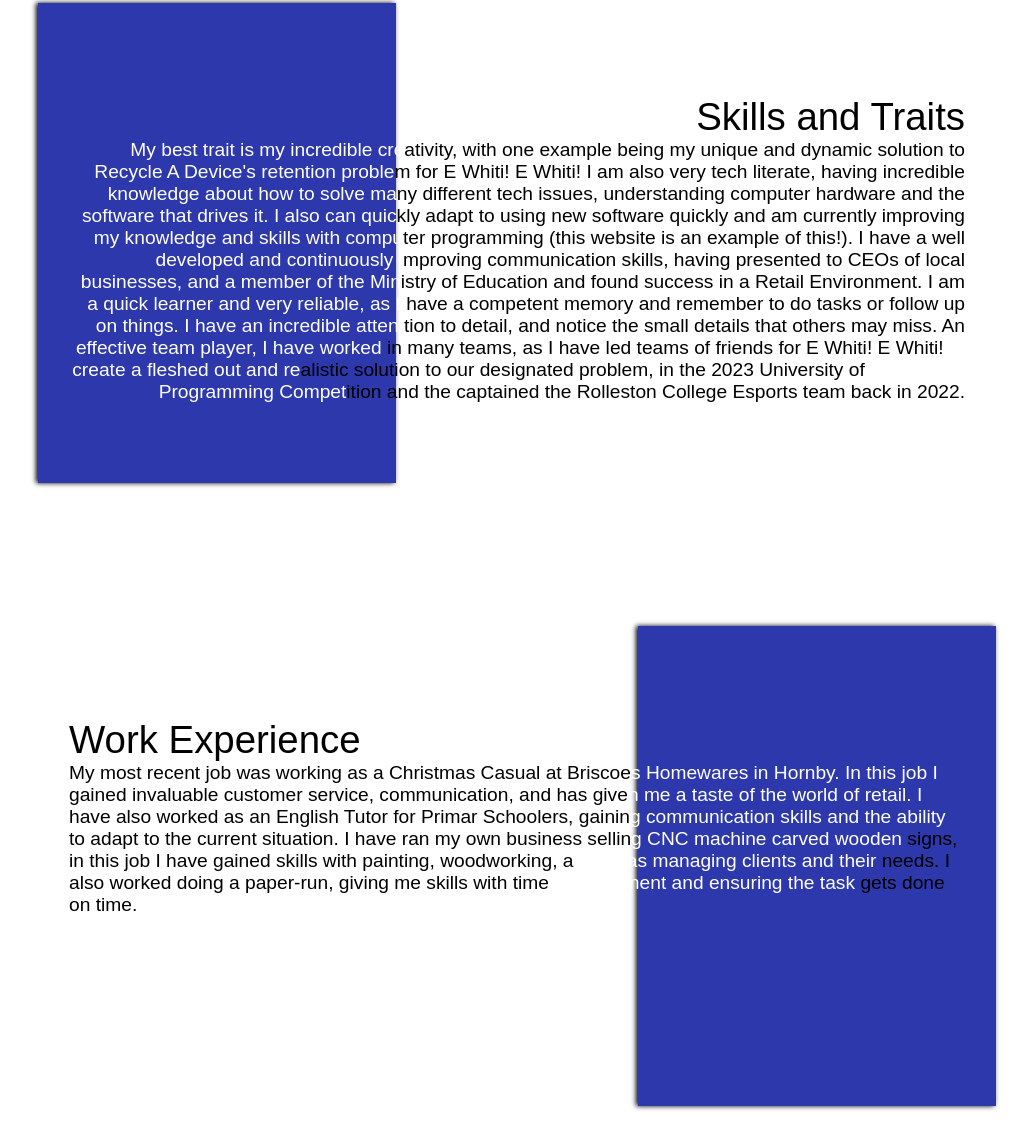
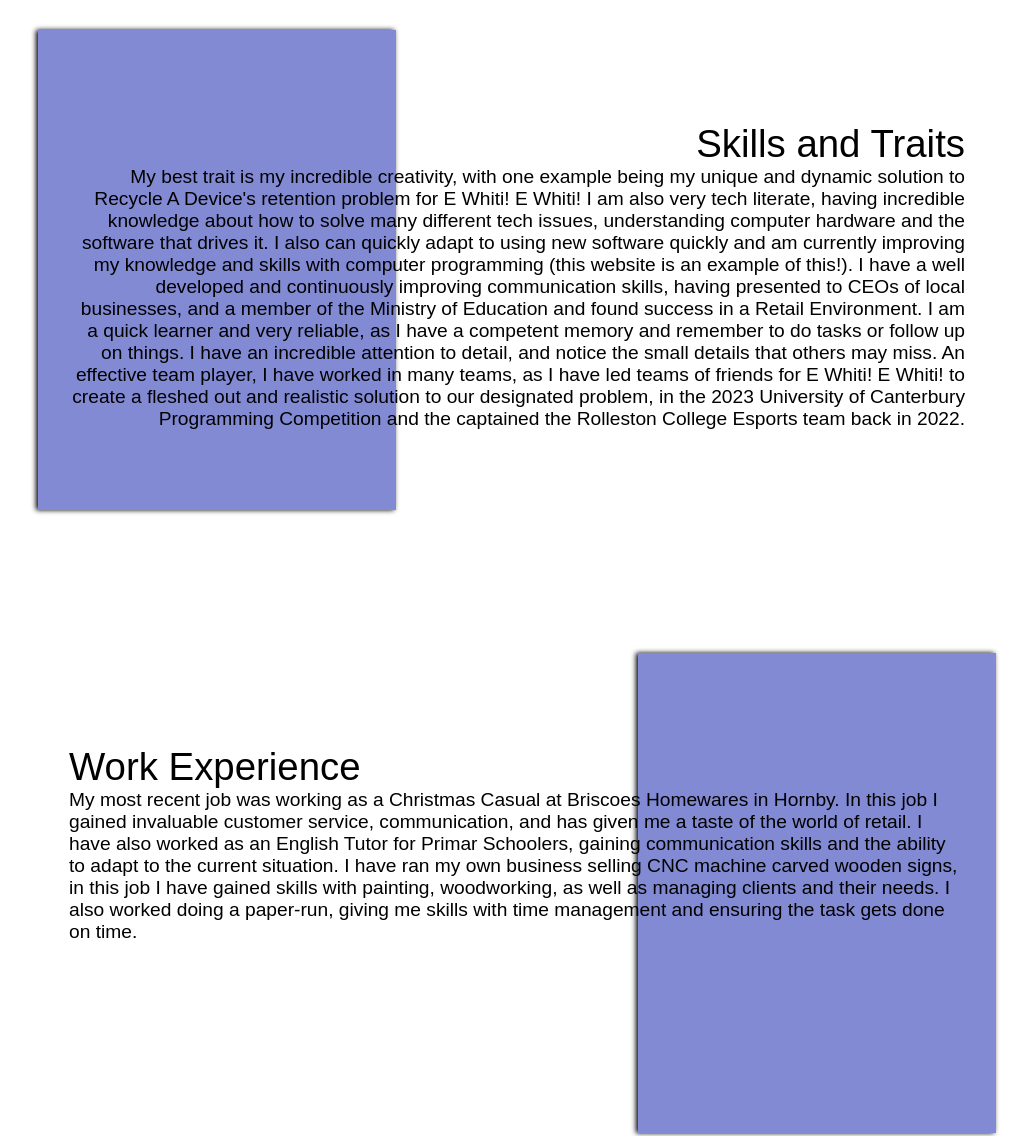
Before and after one commit to Creature-Keamon/Portfolio-Website, a plain HTML site: page About.html in a window 1280 px wide. Shown: the part 1323-2459 px from the top of the page, without its empty margins (213-1242 px from the left). Drawn offline with Linux system fonts and the light colour scheme.

Commit message:
no more white text :(

```diff
--- a/About.html
+++ b/About.html
@@ -165,7 +165,7 @@
         margin-top: -40%;
         width: 40%;
         height: 90%;
-        background-color: #2C38AB;
+        background-color: #828ad3;
         position: relative;
         z-index: 0;
         animation: 2s ease-out 0s 1 slideInFromTop;
@@ -177,7 +177,7 @@
         margin-top: -40%;
         width: 40%;
         height: 90%;
-        background-color: #2C38AB;
+        background-color: #828ad3;
         position: relative;
         z-index: 0;
         animation: 2s ease-out 0s 1 slideInFromTop;
@@ -257,10 +257,8 @@
                 <div class="left-wrapper">
                     <p class="about-title">Academics</p>
                     <a class="about-text">
-                        <span style="color:black">As a student at Rolleston College, I achieved: NCEA Level 3 Endo</span><span style="color:white">rsed with Excellence, NCEA Level 2</span>
-                        <span style="color:black">Endorsed with Excellence, NCEA Level 1 Endorsed with Merit. I w</span><span style="color:white">as also a student leader in my final as </span>
-                        <span style="color:black" > well as a peer support leader.</span>
-                    </a>
+                        <span style="color:black">As a student at Rolleston College, I achieved: NCEA Level 3 Endorsed with Excellence, NCEA Level 2 Endorsed with Excellence, NCEA Level 1 Endorsed with Merit.
+                            I was also a student leader in my final as well as a peer support leader.</span>
                 </div>
                 <div class="image-insert-left"></div>
             </div>
@@ -269,18 +267,18 @@
                 <div class="right-wrapper">
                     <p class="about-title">Skills and Traits</p>
                     <a class="about-text">
-                        </span><span style="color:white">My best trait is my incredible cre</span><span style="color: black;">ativity, with one example being my unique and dynamic solution to </span>
-                        </span><span style="color:white">Recycle A Device's retention proble</span><span style="color: black;">m for E Whiti! E Whiti! I am also very tech literate, having incredible </span>
-                        </span><span style="color:white">knowledge about how to solve ma</span><span style="color: black;">ny different tech issues, understanding computer hardware and the </span>
-                        </span><span style="color:white">software that drives it. I also can quic</span><span style="color: black;">kly adapt to using new software quickly and am currently improving </span>
-                        </span><span style="color:white">my knowledge and skills with compu</span><span style="color: black;">ter programming (this website is an example of this!). I have a well </span>
-                        </span><span style="color:white"> developed and continuously i</span><span style="color: black;">mproving communication skills, having presented to CEOs of local </span>
-                        </span><span style="color:white">businesses, and a member of the Min</span><span style="color: black;">istry of Education and found success in a Retail Environment. I am </span>
-                        </span><span style="color:white">a quick learner and very reliable, as I</span><span style="color: black;"> have a competent memory and remember to do tasks or follow up </span>
-                        </span><span style="color:white">on things. I have an incredible atten</span><span style="color: black;"> tion to detail, and notice the small details that others may miss. An </span>
-                        </span><span style="color:white">effective team player, I have worked </span><span style="color: black;">in many teams, as I have led teams of friends for E Whiti! E Whiti! </span>
-                        </span><span style="color:white">to create a fleshed out and re</span><span style="color: black;">alistic solution to our designated problem, in the 2023 University of  </span>
-                        </span><span style="color:white">Canterbury Programming Compet</span><span style="color: black;">ition and the captained the Rolleston College Esports team back in 2022. </span>
+                       <span style="color: black;">My best trait is my incredible creativity, with one example being my unique and dynamic solution to </span>
+                       <span style="color: black;">Recycle A Device's retention problem for E Whiti! E Whiti! I am also very tech literate, having incredible </span>
+                       <span style="color: black;">knowledge about how to solve many different tech issues, understanding computer hardware and the </span>
+                       <span style="color: black;">software that drives it. I also can quickly adapt to using new software quickly and am currently improving </span>
+                       <span style="color: black;">my knowledge and skills with computer programming (this website is an example of this!). I have a well </span>
+                       <span style="color: black;"> developed and continuously improving communication skills, having presented to CEOs of local </span>
+                       <span style="color: black;">businesses, and a member of the Ministry of Education and found success in a Retail Environment. I am </span>
+                       <span style="color: black;">a quick learner and very reliable, as I have a competent memory and remember to do tasks or follow up </span>
+                       <span style="color: black;">on things. I have an incredible attention to detail, and notice the small details that others may miss. An </span>
+                       <span style="color: black;">effective team player, I have worked in many teams, as I have led teams of friends for E Whiti! E Whiti! </span>
+                       <span style="color: black;">to create a fleshed out and realistic solution to our designated problem, in the 2023 University of  </span>
+                       <span style="color: black;">Canterbury Programming Competition and the captained the Rolleston College Esports team back in 2022. </span>
                     </a>
                 </div>
                 <div class="image-insert-right"></div>
@@ -290,12 +288,12 @@
                 <div class="left-wrapper">
                     <p class="about-title">Work Experience</p>
                     <a class="about-text">
-                        <span style="color:black">My most recent job was working as a Christmas Casual at Briscoe</span><span style="color:white">s Homewares in Hornby. In this job I</span>
-                        <span style="color:black"> gained invaluable customer service, communication, and has give</span><span style="color:white">n me a taste of the world of retail. I </span>
-                        <span style="color:black">have also worked as an English Tutor for Primar Schoolers, gainin</span><span style="color:white">g communication skills and the ability </span>
-                        <span style="color:black">to adapt to the current situation. I have ran my own business sellin</span><span style="color:white">g CNC machine carved wooden </span>
-                        <span style="color:black">signs, in this job I have gained skills with painting, woodworking, a</span><span style="color:white">s well as managing clients and their </span>
-                        <span style="color:black">needs. I also worked doing a paper-run, giving me skills with time</span><span style="color:white"> management and ensuring the task </span>
+                        <span style="color:black">My most recent job was working as a Christmas Casual at Briscoes Homewares in Hornby. In this job I</span>
+                        <span style="color:black"> gained invaluable customer service, communication, and has given me a taste of the world of retail. I</span>
+                        <span style="color:black">have also worked as an English Tutor for Primar Schoolers, gaining communication skills and the ability </span>
+                        <span style="color:black">to adapt to the current situation. I have ran my own business selling CNC machine carved wooden </span>
+                        <span style="color:black">signs, in this job I have gained skills with painting, woodworking, as well as managing clients and their </span>
+                        <span style="color:black">needs. I also worked doing a paper-run, giving me skills with time management and ensuring the task </span>
                         <span style="color:black">gets done on time.</span>
 
                     </a>
@@ -307,19 +305,11 @@
                 <div class="right-wrapper">
                     <p class="about-title">Extra Curriculars</p>
                     <a class="about-text">
-                        <span style="color:white"></span><span style="color:black">I have particpated in many extracurriculars, from being a student leader at Rolleston College, to particpating in
+                        <span style="color:black">I have particpated in many extracurriculars, from being a student leader at Rolleston College, to particpating in
                         the first University of Canterbury Game Jam and their Programming Competition in 2023. I have exhibited my Young Enterprise Scheme business at the Christchurch Innovation Expo, participated
                         in Core Education's E Whiti! E Whiti! programme 2 years in a row, as well as being one of 10 foundation students for it. I captained the Rolleston College League of Legends Team in 2022, and ran
                         frequent training sessions, not just for the team but for anyone interested in learning.
                         </span>
-                        <span style="color:white"></span><span style="color:black"></span>
-                        <span style="color:white"></span><span style="color:black"></span>
-                        <span style="color:white"></span><span style="color:black"></span>
-                        <span style="color:white"></span><span style="color:black"></span>
-                        <span style="color:white"></span><span style="color:black"></span>
-                        <span style="color:white"></span><span style="color:black"></span>
-                        <span style="color:white"></span><span style="color:black"></span>
-
                     </a>
                 </div>
                 <div class="image-insert-right"></div>
@@ -333,12 +323,6 @@
                         I also dabble in digital art, having made things in Blender such as the bust of a League of Legends character and a lecture hall in Blender. I love all things to
                         to do with computers, such as building them, repairing and technical support for people that need it (generally my friends) and keep up with the latest in tech news.
                         I enjoy video editing, and am currently learning how to play the Bass Guitar, which I intend to use to write my own song in a band and perform them live
-                        </span><span style="color:white"></span>
-                        <span style="color:black"></span><span style="color:white"></span>
-                        <span style="color:black"></span><span style="color:white"></span>
-                        <span style="color:black"></span><span style="color:white"></span>
-                        <span style="color:black"></span><span style="color:white"></span>
-                        <span style="color:black"></span><span style="color:white"></span>
                     </a>
                 </div>
                 <div class="image-insert-left"></div>
```
